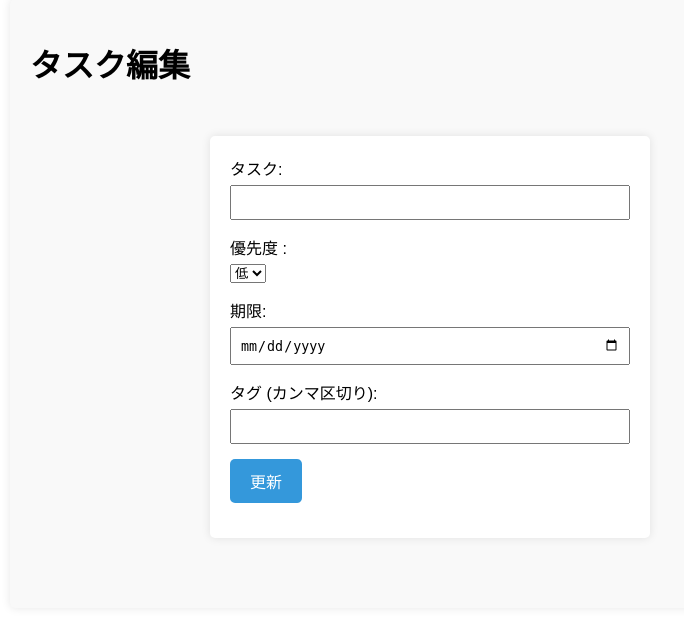
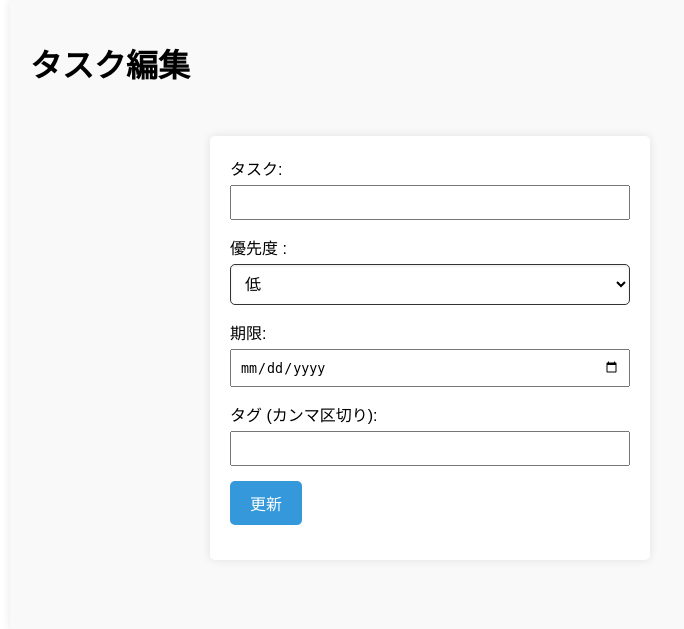
Before and after one commit to kazucch0925/flask_ecs_test, a Flask app: template templates/edit.html in a window 1280 px wide. Shown: the part 84-713 px from the top of the page, without its empty margins (210-894 px from the left). Run offline with Flask 3, Linux system fonts and the light colour scheme; the template is opened without the code that fills it, so the values that code supplies are empty.

Commit message:
プルダウンのCSS修正

```diff
--- a/static/styles.css
+++ b/static/styles.css
@@ -203,6 +203,23 @@ body {
     cursor: pointer;
 }
 
+/* プルダウンメニューのスタイル */
+.form-group select {
+    border: 1px solid #333; /* 通常時の枠線を黒色に設定 */
+    /* その他のスタイル設定は維持 */
+    width: 100%;
+    padding: 10px;
+    font-size: 16px;
+    border-radius: 5px;
+    background-color: #fff;
+    box-shadow: inset 0 1px 3px rgba(0, 0, 0, 0.1);
+}
+
+.form-group select:focus {
+    border-color: #333; /* フォーカス時も枠線を黒色に */
+    box-shadow: none; /* フォーカス時のシャドウを削除 */
+}
+
 /* ログインフォームのスタイル */
 .login-container, .register-container {
     max-width: 400px;
```
